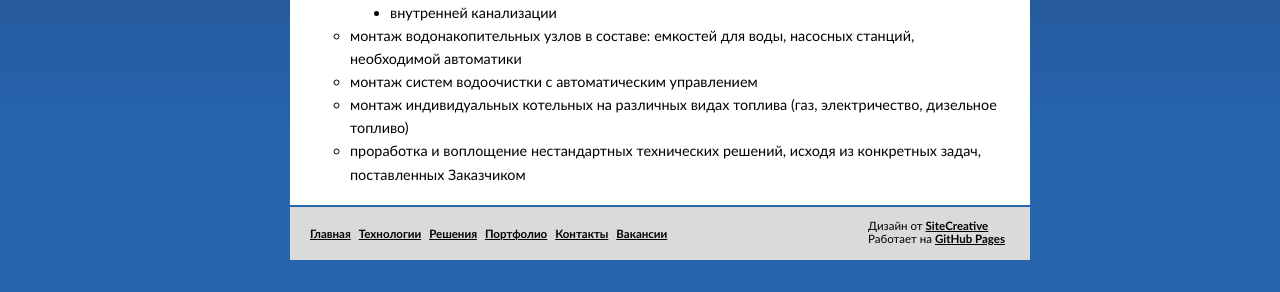
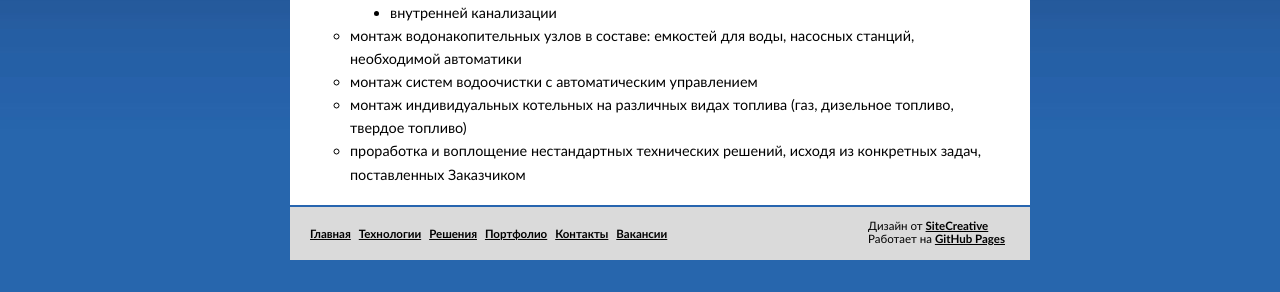
Before and after one commit to plastmontag/plastmontag.github.io, a Jekyll site: the page built from index.md, in a window 1280 px wide. Shown: the part 563-855 px from the top of the page. Built offline with Jekyll 4.4.1, drawn with Linux system fonts in a browser that asks for light colours.

Commit message:
Update index.html

```diff
--- a/_layouts/index.html
+++ b/_layouts/index.html
@@ -16,6 +16,6 @@ layout: main
 					</li>
 					<li>монтаж водонакопительных узлов в составе: емкостей для воды, насосных станций, необходимой автоматики</li>
 					<li>монтаж систем водоочистки с автоматическим управлением</li>
-					<li>монтаж индивидуальных котельных на различных видах топлива (газ, электричество, дизельное топливо)</li>
+					<li>монтаж индивидуальных котельных на различных видах топлива (газ, дизельное топливо, твердое топливо)</li>
 					<li>проработка и воплощение нестандартных технических решений, исходя из конкретных задач, поставленных Заказчиком</li>
 			</ul>
```
